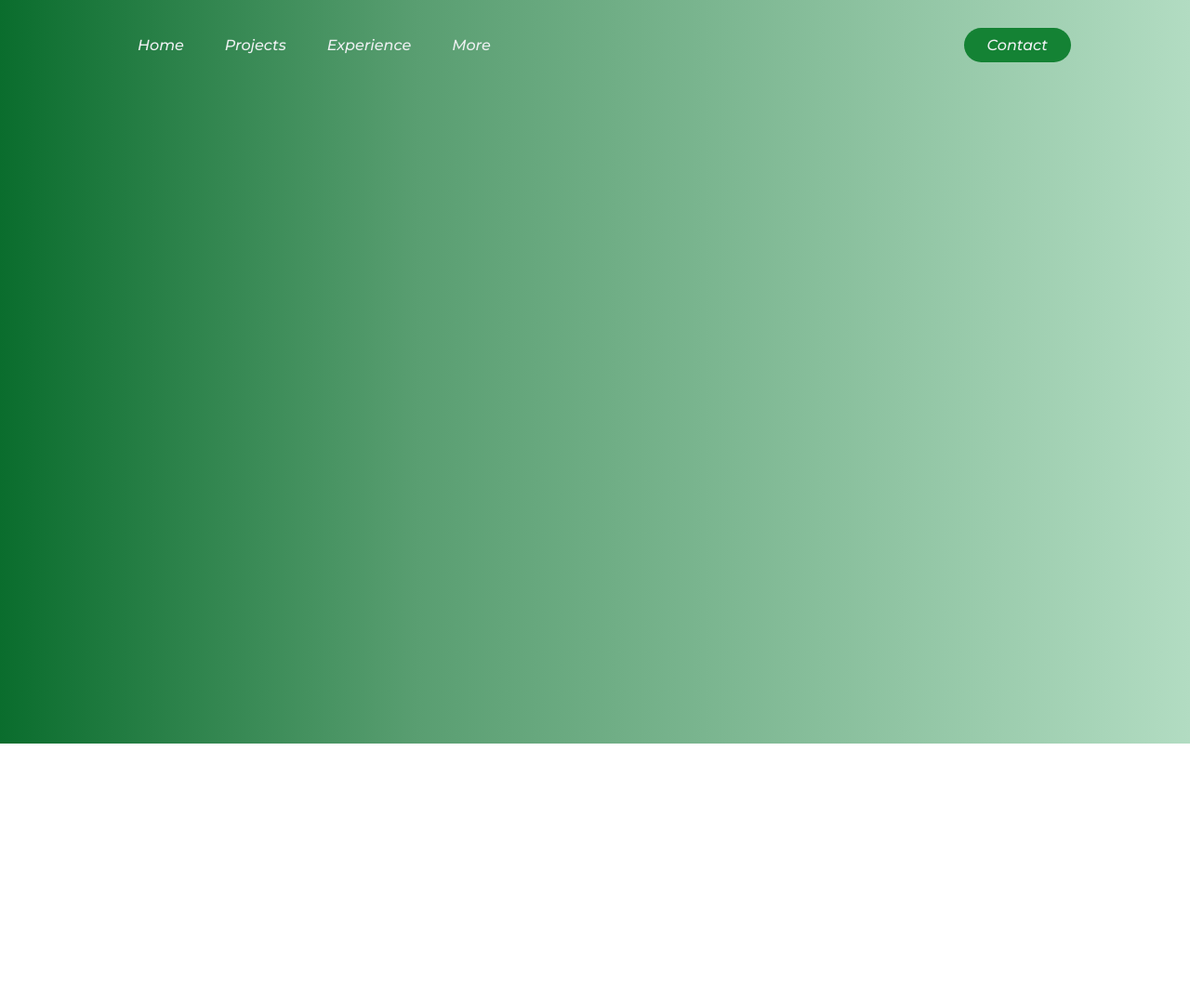
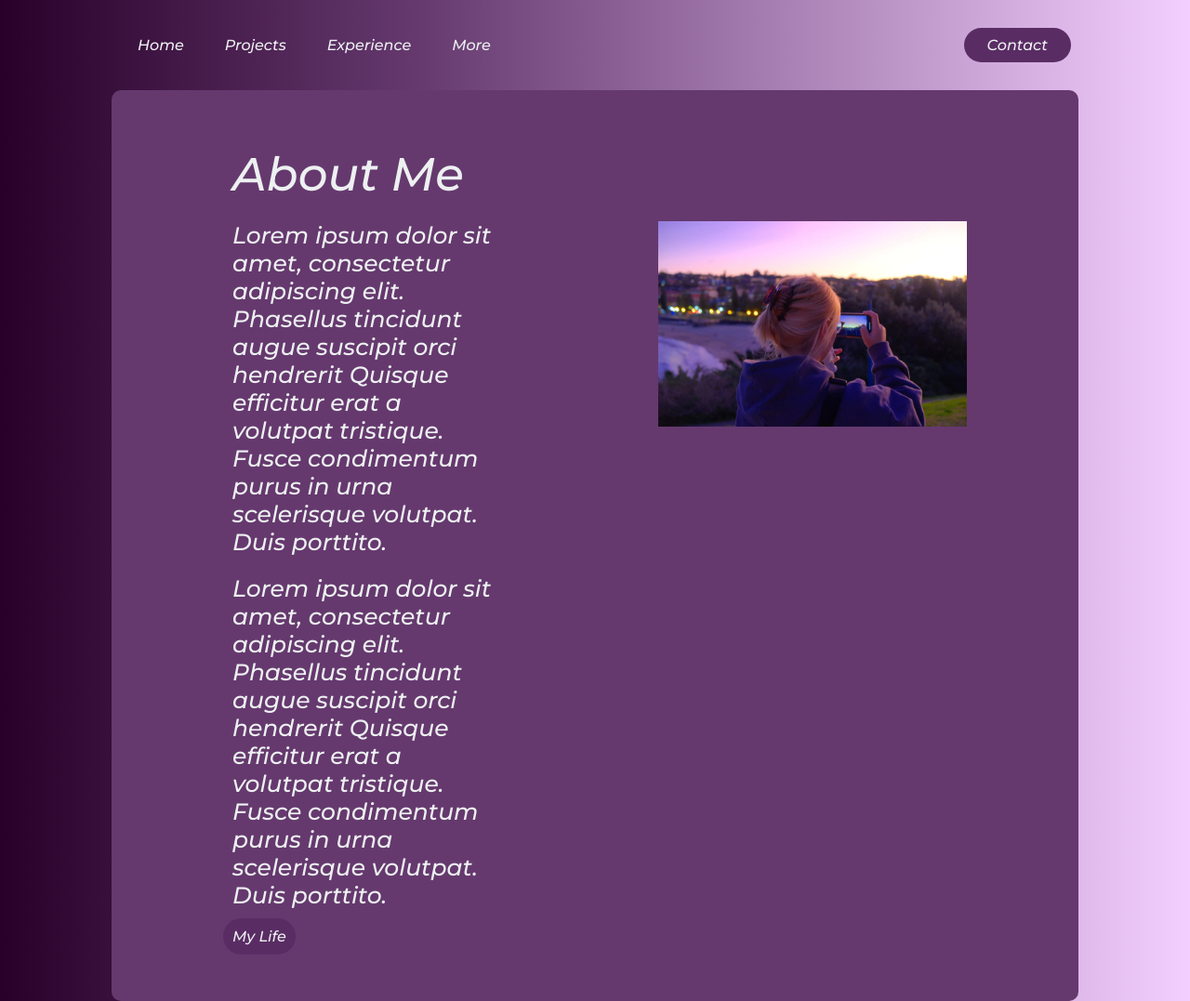
Before and after one commit to zhlu4172/zhuyiLu, a plain HTML site: page index.html in a window 1280 px wide. Shown: the whole page at 93% size. Before the commit the page ends 800 px from the top, so only its background shows below. Drawn offline with Linux system fonts and the light colour scheme.

Commit message:
about me completed

```diff
--- a/index.html
+++ b/index.html
@@ -18,6 +18,15 @@
           </nav>
           <a class="cta" href="#"><button>Contact</button></a>
       </header>
+      <div class="about_me">
+        <!-- <img src="resources/pics/aboutme.jpg"> -->
+        <h1>About Me</h1>
+        <img src="resources/pics/aboutme.jpg">
+        <p>Lorem ipsum dolor sit amet, consectetur adipiscing elit. Phasellus tincidunt augue suscipit orci hendrerit Quisque efficitur erat a volutpat tristique. Fusce condimentum purus in urna scelerisque volutpat. Duis porttito.</p>
+        <!-- <button><a href="#">My Life</a></button> -->
+        <p>Lorem ipsum dolor sit amet, consectetur adipiscing elit. Phasellus tincidunt augue suscipit orci hendrerit Quisque efficitur erat a volutpat tristique. Fusce condimentum purus in urna scelerisque volutpat. Duis porttito.</p>
+        <button><a href="#">My Life</a></button>
+      </div>
     <!-- <div class="icon-bar">
         <a>Contact</a>
         <a>Zhuyi</a>
--- a/styles.css
+++ b/styles.css
@@ -7,7 +7,7 @@
 }
 
 body{
-  background: linear-gradient(90deg, rgb(10, 109, 45) 0%, rgb(89, 158, 113) 35%, rgb(178, 220, 194) 100%);
+  background: linear-gradient(90deg, rgb(40, 0, 41) 0%, rgb(101, 57, 110) 35%, rgb(243, 207, 255) 100%);
 }
 
 li, a, button {
@@ -25,6 +25,61 @@ header {
   padding: 30px 10%;
 }
 
+.about_me {
+  background-color: rgb(101, 57, 110) ;
+  padding: 50px 0%;
+  border-radius: 10px;
+  /* margin-top: 20px; */
+  margin-left: 120px;
+  margin-right: 120px;
+  /* bottom: 20px; */
+}
+
+.about_me h1 {
+  /* top: 20px; */
+  padding: 10px 10px;
+  font-family: "Montserrat", sans-serif;
+  font-weight: 500;
+  font-size: 50px;
+  color: #edf0f1;
+  text-decoration: none;
+  position: relative;
+  left: 120px;
+}
+
+.about_me img {
+  padding: 10px 120px;
+  float: right;
+  width: 55%;
+}
+
+.about_me p {
+  /* top: 30px; */
+  padding: 10px 10px;
+  left: 120px;
+  width: 30%;
+  font-family: "Montserrat", sans-serif;
+  font-weight: 300;
+  font-size: 25px;
+  color: #edf0f1;
+  text-decoration: none;
+  position: relative;
+}
+
+.about_me button {
+  /* top: 50px; */
+  /* padding: 9px 25px; */
+  /* width: 30%; */
+  padding: 10px 10px;
+  background-color: rgb(40, 0, 41) 0%;
+  border: none;
+  border-radius: 50px;
+  cursor: pointer;
+  position: relative;
+  left: 120px;
+  transition: all 0.3s ease 0s;
+}
+
 .nav_links {
   list-style: none;
 }
@@ -39,12 +94,12 @@ header {
 }
 
 .nav_links li a:hover {
-  color: rgba(66, 153, 91, 0.971);
+  color: rgb(101, 57, 110);
 }
 
 button {
   padding: 9px 25px;
-  background-color: rgba(17, 128, 49, 0.971);
+  background-color: rgb(90, 44, 100);
   border: none;
   border-radius: 50px;
   cursor: pointer;
@@ -52,46 +107,5 @@ button {
 }
 
 button:hover {
-  background-color: rgba(66, 153, 91, 0.971);
+  background-color: rgb(40, 0, 41);
 }
-
-.icon-bar {
-  display: inline-block;
-  width: 20%; /* Full-width */
-  background-color: transparent; /* Dark-grey background */
-  overflow: auto; /* Overflow due to float */
-}
-
-.icon-bar a {
-  float: left; /* Float links side by side */
-  font-style: italic;
-  text-align: center; /* Center-align text */
-  width: 50%; /* Equal width (5 icons with 20% width each = 100%) */
-  padding: 10px 0; /* Some top and bottom padding */
-  transition: all 0.3s ease; /* Add transition for hover effects */
-  color: white; /* White text color */
-  font-size: 30px; /* Increased font size */
-}
-
-.icon-bar a:hover {
-  background-color: rgba(66, 153, 91, 0.971); /* Add a hover color */
-}
-
-.icon-bar b {
-  float: left; /* Float links side by side */
-  font-style: italic;
-  text-align: center; /* Center-align text */
-  width: 80%; /* Equal width (5 icons with 20% width each = 100%) */
-  padding: 10px 0; /* Some top and bottom padding */
-  transition: all 0.3s ease; /* Add transition for hover effects */
-  color: white; /* White text color */
-  font-size: 30px; /* Increased font size */
-}
-
-.icon-bar b:hover {
-  background-color: rgba(66, 153, 91, 0.971); /* Add a hover color */
-}
-
-.active {
-  background-color: #04AA6D; /* Add an active/current color */
-}
```
Also changed, not shown: resources/pics/aboutme.jpg (added).
